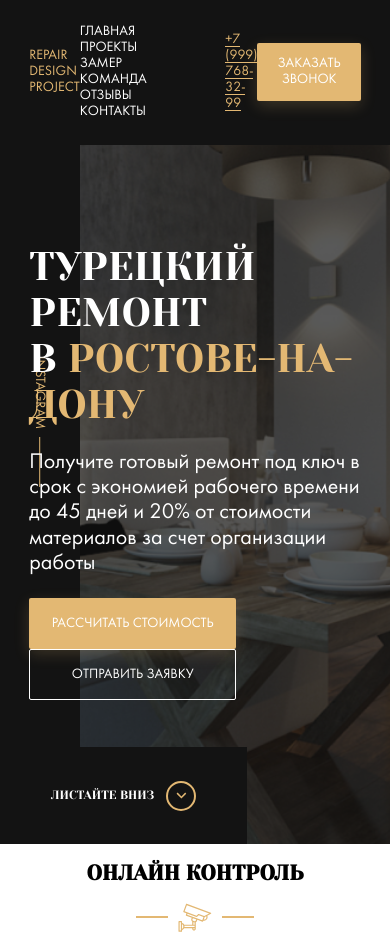
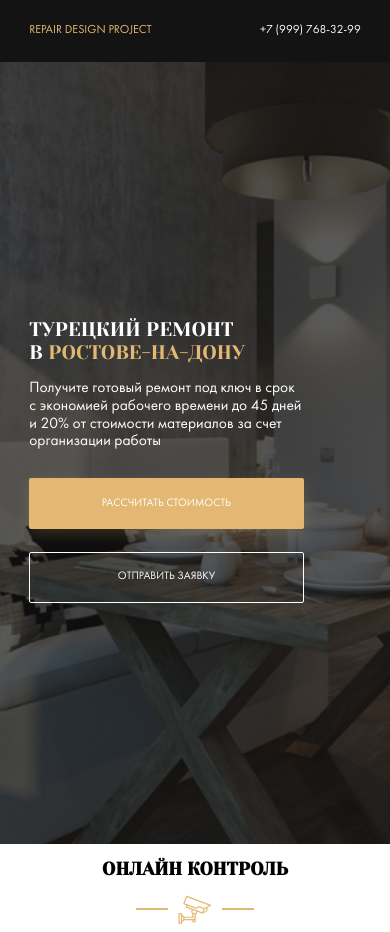
Before and after one commit to xSeftx/WebStart, a website: page index.html in a window 390 px wide. Drawn offline with Linux system fonts and the light colour scheme; files whose address does not match are found by name.

Commit message:
refact: make responsive layout for heder and hero

```diff
--- a/index.html
+++ b/index.html
@@ -25,9 +25,9 @@
                 </nav>
                 <!-- /.nav -->
                 <div class="contacts menu__contacts">
-                    <a href="tel:+79997683299" class="phone contacts_phone">+7 (999) 768-32-99</a>
+                    <a href="tel:+79997683299" class="phone contacts__phone">+7 (999) 768-32-99</a>
                 </div>
-                <button class="button contacts__buttom button--primary">Заказать звонок</button>
+                <button class="button contacts__button button--primary">Заказать звонок</button>
             </div>
             <!-- /.menu -->
         </div>
--- a/sass/_interface.sass
+++ b/sass/_interface.sass
@@ -3,6 +3,7 @@
    border: none
    border-radius: 2px
    text-transform: uppercase
+   font-size: 0.93rem
    &:hover
       cursor: pointer
    &--primary
--- /dev/null
+++ b/sass/_media.sass
@@ -0,0 +1,40 @@
+@media screen and ( max-width: 1200px )
+    html
+        font-size: 12px
+    .nav
+        &__item
+            margin-right: 1rem
+@media screen and ( max-width: 992px )
+    .nav
+        display: none
+    .hero
+        &__instagram
+            display: none
+        &__content
+            margin-left: 0
+@media screen and ( max-width: 570px )
+    .contacts
+        &__phone
+            margin-right: 0
+            color: $light
+            border-bottom: none
+        &__button
+            display: none
+    .title
+        font-size: 1.64rem
+    .hero
+        &__content
+            max-width: 22.86rem
+        &__text
+            font-size: 1.29rem
+            margin-bottom: 2.28rem
+        &__button
+            display: block
+            min-width: 22.86rem
+            margin-bottom: 1.85rem
+        &__scroll-down
+            display: none
+@media screen and ( max-height: 550px  )
+    .hero
+        &__scroll-down
+            display: none
--- a/sass/_settings.sass
+++ b/sass/_settings.sass
@@ -1,8 +1,10 @@
 *, *:before, *:after
     box-sizing: border-box
+html
+    font-size: 14px
 body
     font-family: 'Futura Book', sans-serif
-    font-size: 14px
+    font-size: 1rem
 .section
     &-title
         text-align: center
--- a/sass/style.sass
+++ b/sass/style.sass
@@ -7,3 +7,4 @@
 @import 'templates/header'
 @import 'templates/hero'
 @import 'templates/control'
+@import 'media'
--- a/sass/templates/_header.sass
+++ b/sass/templates/_header.sass
@@ -21,7 +21,7 @@
         text-decoration: none
         color: $light
         text-transform: uppercase
-        margin-right: 40px
+        margin-right: 2.85rem
         transition: color 0.2s
         &:hover
             color: $primary
--- a/sass/templates/_hero.sass
+++ b/sass/templates/_hero.sass
@@ -18,9 +18,10 @@
         background-color: rgba($dark, 0.7)
     &__content
         position: relative
-        max-width: 670px
+        max-width: 47.85rem
+        margin-left: 4.28rem
     &__text
-        font-size: 22px
+        font-size: 1.57rem
         max-width: 500px
     &__button
         margin-right: 20px
@@ -39,8 +40,8 @@
          align-items: center
          left: 0
          bottom: 0
-         min-width: 247px
-         min-height: 97px
+         min-width: 17.6rem
+         min-height: 6.92rem
          background-color: $dark
          text-transform: uppercase
          text-decoration: none
@@ -79,7 +80,7 @@
     margin: 0
     font-family: 'Yeseva One', cursive
     text-transform: uppercase
-    font-size: 40px
+    font-size: 2.857rem
     font-weight: 400
     &--primary
         color: $primary
```
Also changed, not shown: css/style.css.
